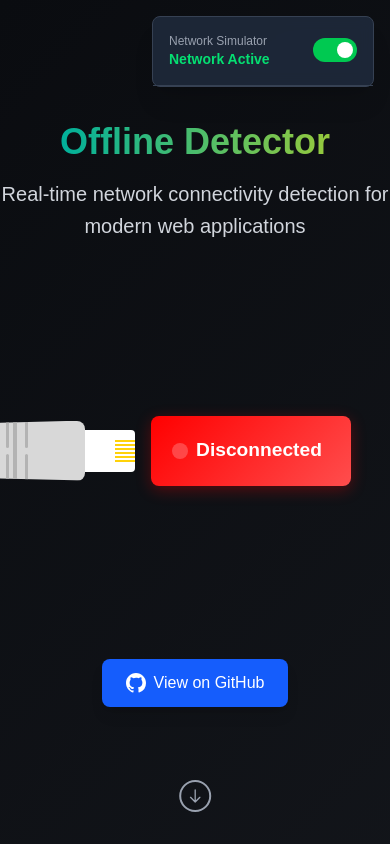
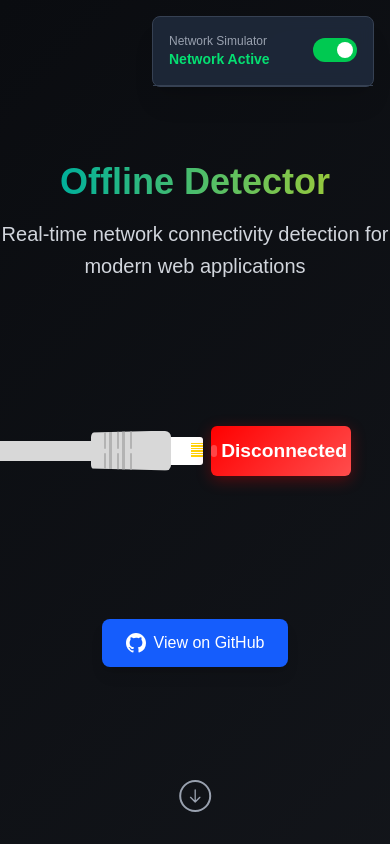
Before and after one commit to hiteshshetty-dev/offline-detector, a Next.js app in the folder examples/site/: page / in a window 390 px wide. Shown: the top 844 px of the page. Built offline with nearby package versions, Linux system fonts and the light colour scheme.

Commit message:
style: refine CSS styles for various components and adjust layout for better responsiveness

```diff
--- a/examples/site/src/app/globals.css
+++ b/examples/site/src/app/globals.css
@@ -1,4 +1,4 @@
-@import "tailwindcss";
+@import 'tailwindcss';
 
 :root {
   --background: #0a0c10;
@@ -34,36 +34,65 @@ body {
 
 .cable {
   width: 200rem;
-  background: #D8D8D8;
+  background: #d8d8d8;
+  height: 20px;
+}
+@media (min-width: 640px) {
+  .cable {
     height: 30px;
   }
+}
+.rj45Connector {
+  height: 40px;
+  width: 80px;
+  background: #d8d8d8;
+  clip-path: polygon(0% 5%, 100% 0%, 100% 100%, 0% 95%);
+  border-radius: 6px;
+  overflow: hidden;
+}
+@media (min-width: 640px) {
   .rj45Connector {
     height: 60px;
     width: 120px;
-  background: #D8D8D8;
-  clip-path: polygon(0% 5%, 100% 0%, 100% 100%, 0% 95%);
     border-radius: 8px;
-  overflow:hidden;
+  }
 }
 .lines {
-  padding-left: 20px;
+  padding-left: 12px;
   height: 100%;
   display: flex;
+  gap: 4px;
+}
+@media (min-width: 640px) {
+  .lines {
+    padding-left: 20px;
     gap: 6px;
   }
+}
 .line {
-  background: #B3B3B3;
+  background: #b3b3b3;
+  width: 3px;
+  height: 100%;
+}
+@media (min-width: 640px) {
+  .line {
     width: 4px;
-  height: 100%;
+  }
 }
 .semi-line {
   background: none;
   position: relative;
+  width: 2px;
+}
+@media (min-width: 640px) {
+  .semi-line {
     width: 3px;
   }
-.semi-line:before, .semi-line:after {
+}
+.semi-line:before,
+.semi-line:after {
   content: '';
-  background: #B3B3B3;
+  background: #b3b3b3;
   position: absolute;
   height: 45%;
   width: 100%;
@@ -77,23 +106,42 @@ body {
 }
 .connector {
   background: white;
+  width: 32px;
+  height: 28px;
+  border-radius: 0 3px 3px 0;
+  position: relative;
+}
+@media (min-width: 640px) {
+  .connector {
     width: 50px;
     height: 42px;
     border-radius: 0 4px 4px 0;
-  position: relative;
+  }
 }
 .gold-pins {
   position: absolute;
   right: 0;
-  top: 10px;
+  top: 6px;
   display: flex;
   flex-direction: column;
+  gap: 1px;
+}
+@media (min-width: 640px) {
+  .gold-pins {
+    top: 10px;
     gap: 2px;
   }
+}
 .gold-pin {
-  background: #FFD209;
+  background: #ffd209;
+  width: 12px;
+  height: 1.5px;
+}
+@media (min-width: 640px) {
+  .gold-pin {
     width: 20px;
     height: 2px;
+  }
 }
 .cable-container {
   max-width: 100vw;
@@ -111,20 +159,38 @@ body {
 }
 
 .cable-rj45.connected {
+  transform: translateX(30px);
+}
+
+.cable-rj45.disconnected {
+  transform: translateX(-0.5rem);
+}
+
+@media (min-width: 640px) {
+  .cable-rj45.connected {
     transform: translateX(45px);
   }
 
   .cable-rj45.disconnected {
     transform: translateX(-1rem);
   }
+}
 
 .cable-connector {
+  min-width: 140px;
+  width: auto;
+  height: 50px;
+  z-index: 2;
+  border-radius: 6px;
+  transition: all 0.3s ease;
+}
+
+@media (min-width: 640px) {
+  .cable-connector {
     min-width: 200px;
-  width: auto;
     height: 70px;
-  z-index: 2;
     border-radius: 8px;
-  transition: all 0.3s ease;
+  }
 }
 
 .cable-connector.connected {
--- a/examples/site/src/components/EthernetCable.tsx
+++ b/examples/site/src/components/EthernetCable.tsx
@@ -5,7 +5,9 @@ interface EthernetCableProps {
 }
 const EthernetCable = ({ isOnline }: EthernetCableProps) => {
   return (
-    <div className={`cable-container justify-end h-80 ${isOnline ? 'connected' : 'disconnected'}`}>
+    <div
+      className={`cable-container justify-end h-60 sm:h-80 ${isOnline ? 'connected' : 'disconnected'}`}
+    >
       <EthernetCableRJ45 isOnline={isOnline} />
       <CableConnector isOnline={isOnline} />
     </div>
@@ -40,10 +42,16 @@ const EthernetCableRJ45 = ({ isOnline }: { isOnline: boolean }) => {
 };
 const CableConnector = ({ isOnline }: { isOnline: boolean }) => {
   return (
-    <div className={`cable-connector flex items-center justify-center ${isOnline ? 'connected' : 'disconnected'}`}>
-      <div className={`led w-4 h-4 rounded-full ${isOnline ? 'bg-green-400' : 'bg-red-400'}`}></div>
-      <div className="cable-connector-text px-2">{isOnline ? 'Connected' : 'Disconnected'}</div>
+    <div
+      className={`cable-connector flex items-center justify-center ${isOnline ? 'connected' : 'disconnected'}`}
+    >
+      <div
+        className={`led w-3 h-3 sm:w-4 sm:h-4 rounded-full ${isOnline ? 'bg-green-400' : 'bg-red-400'}`}
+      ></div>
+      <div className="cable-connector-text px-1 sm:px-2 text-sm sm:text-base">
+        {isOnline ? 'Connected' : 'Disconnected'}
+      </div>
     </div>
-  )
-}
+  );
+};
 export default EthernetCable;
--- a/examples/site/src/components/HeroSection.tsx
+++ b/examples/site/src/components/HeroSection.tsx
@@ -19,7 +19,7 @@ const HeroSection: React.FC<HeroSectionProps> = ({ isOnline }) => {
   return (
     <section className="min-h-screen flex items-center justify-center px-4 py-20 relative">
       <div className="max-w-4xl mx-auto text-center space-y-4">
-        <h1 className="text-4xl lg:text-6xl font-bold">
+        <h1 className="text-4xl sm:text-5xl lg:text-6xl font-bold">
           <span
             className={`title-gradient bg-clip-text text-transparent transition-all duration-500`}
           >
--- a/examples/site/src/components/InstallationSection.tsx
+++ b/examples/site/src/components/InstallationSection.tsx
@@ -160,7 +160,7 @@ const InstallationSection = () => {
   return (
     <section className="py-16 px-4">
       <div className="max-w-4xl mx-auto text-center space-y-8">
-        <h2 className="text-3xl lg:text-4xl font-bold">Get Started</h2>
+        <h2 className="text-3xl sm:text-4xl font-bold">Get Started</h2>
         <Card>
           <div className="space-y-6">
             <div>
```
Also changed, not shown: examples/site/src/components/FeatureSection.tsx (+67 -32 lines). Lines whose indentation alone changed are shown as unchanged.
